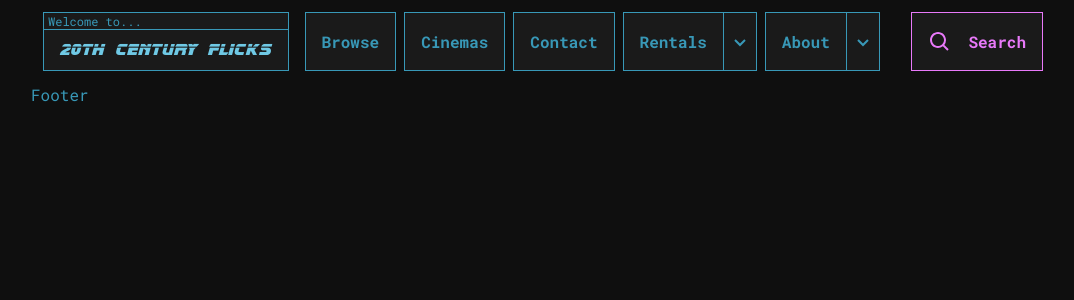
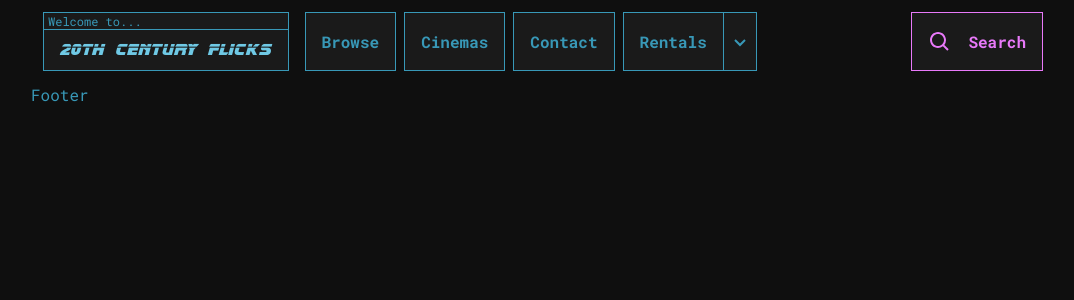
Before and after one commit to alec-hamilton/flicks-frontend, a Next.js app: page / in a window 1280 px wide. Shown: the top 300 px of the page, without its empty margins (97-1171 px from the left). Built offline with nearby package versions, Linux system fonts and the light colour scheme.

Commit message:
feat: replaced about with rentals dropdown (#12)

```diff
--- a/components/Layout/Navbar/DesktopMenu.tsx
+++ b/components/Layout/Navbar/DesktopMenu.tsx
@@ -4,7 +4,6 @@ import NavSearchButton from "./components/NavSearchButton";
 import { navbarConstants } from "./navbarConstants";
 
 const { regularLinks } = navbarConstants;
-const { aboutLinks } = navbarConstants;
 const { rentalsLinks } = navbarConstants;
 
 const DesktopMenu = () => {
@@ -27,7 +26,6 @@ const DesktopMenu = () => {
           );
         })}
         <NavDropDown buttonTitle="Rentals" dropdownLinks={rentalsLinks} />
-        <NavDropDown buttonTitle="About" dropdownLinks={aboutLinks} />
       </ul>
       <NavSearchButton />
     </div>
--- a/tailwind.config.js
+++ b/tailwind.config.js
@@ -11,7 +11,7 @@ module.exports = {
       },
       screens: {
         xs: "456px",
-        mdx: "868px",
+        mdx: "878px",
       },
       colors: {
         black0: "#0F0F0F",
```
